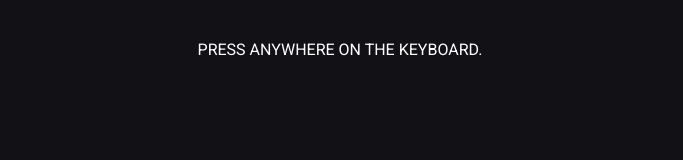
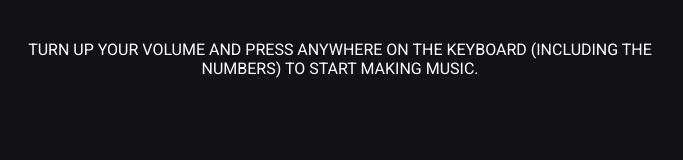
Before and after one commit to MichaelMCoates/KeyDown, a website built with webpack: page index.html in a window 1280 px wide. Shown: the whole page, without its empty margins (300-983 px from the left). Built offline with nearby package versions, Linux system fonts and the light colour scheme; no server answers.

Commit message:
Change directions for KeyDown

```diff
--- a/index.html
+++ b/index.html
@@ -18,7 +18,7 @@
   <body class="body">
     <canvas class="fireworks"></canvas>
     <div class="letters fade">
-      Press anywhere on the keyboard.
+      Turn up your volume and press anywhere on the keyboard (including the numbers) to start making music.
     </div>
 
   </body>
```
